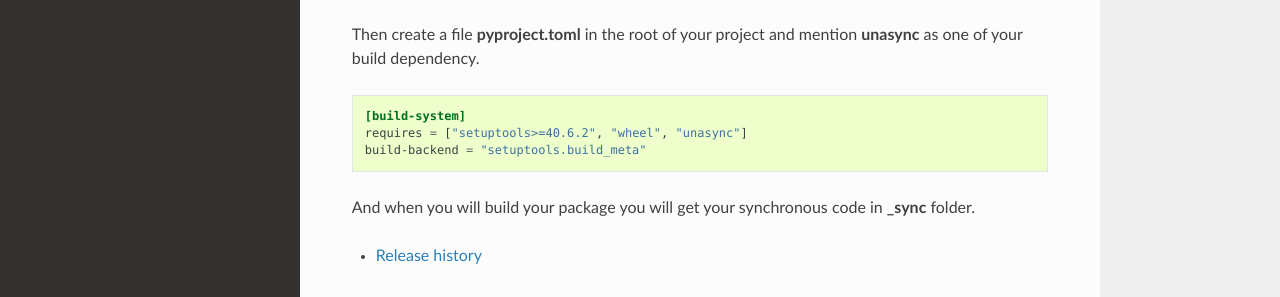
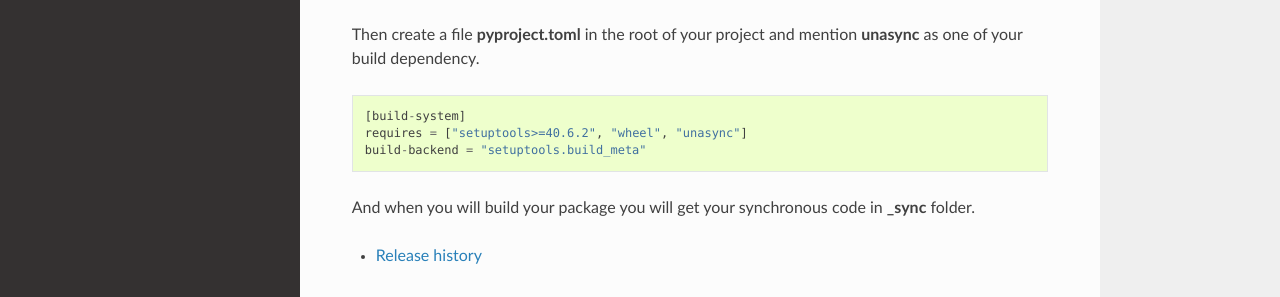
Before and after one commit to python-trio/unasync, a Sphinx documentation site: the page built from docs/source/index.rst, in a window 1280 px wide and 900 px high, scrolled down 805 px. Shown: the part 262-559 px from the top of the window. Built offline with Sphinx 7.4.7 and the Read the Docs theme 2.0.0, drawn with Linux system fonts in a browser that asks for light colours.

Commit message:
Removed toml lexer from code block

```diff
--- a/docs/source/index.rst
+++ b/docs/source/index.rst
@@ -62,7 +62,7 @@ And then in your :code:`setup.py` place the following code.
 
 Then create a file **pyproject.toml** in the root of your project and mention **unasync** as one of your build dependency.
 
-.. code-block:: toml
+.. code-block::
 
    [build-system]
    requires = ["setuptools>=40.6.2", "wheel", "unasync"]
```
